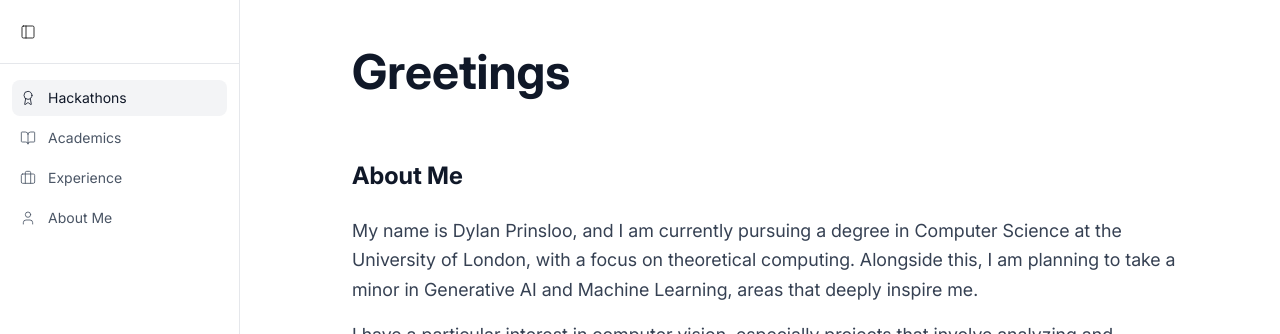
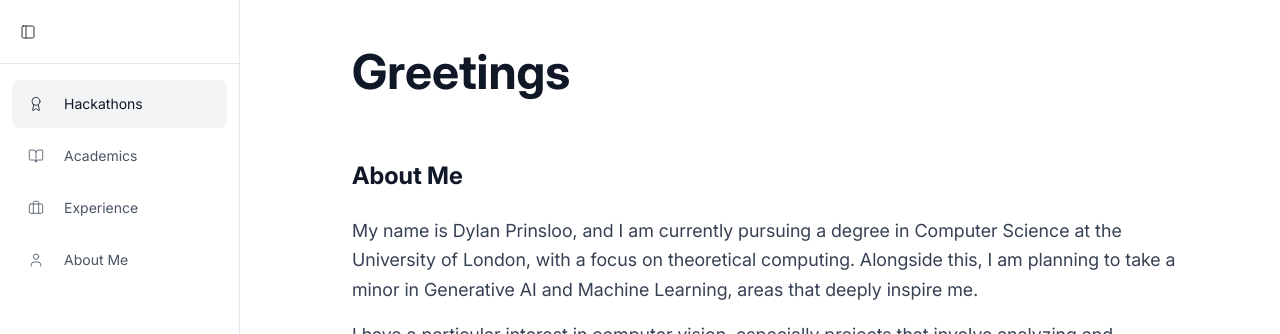
Before and after one commit to DylanPrinsloo/personal-website, a Next.js app in the folder dylan-main/: page / in a window 1280 px wide. Shown: the top 334 px of the page. Built offline with nearby package versions, Linux system fonts and the light colour scheme.

Commit message:
footer, sidebar and layout

```diff
--- a/dylan-main/src/app/layout.tsx
+++ b/dylan-main/src/app/layout.tsx
@@ -36,7 +36,7 @@ export default function RootLayout({
 }>) {
   return (
     <html lang="en" className={inter.className} suppressHydrationWarning>
-      <body>
+      <body className="overflow-x-hidden">
         <ThemeProvider
           attribute="class"
           defaultTheme="system"
--- a/dylan-main/src/components/footer/Footer.tsx
+++ b/dylan-main/src/components/footer/Footer.tsx
@@ -43,9 +43,9 @@ export default function Footer() {
 
   return (
     <footer
-      className="relative py-6 px-4 md:px-8"
+      className="relative py-6 px-4 md:px-8 "
       style={{
-        borderTop: "none"
+        borderTop: "none",
       }}
     >
       {/* Full-width border line that extends under the sidebar */}
@@ -54,7 +54,8 @@ export default function Footer() {
         style={{
           left: "-100vw",
           width: "200vw", // Full viewport width
-          zIndex: 0 // Ensure sidebar appears above this line
+          zIndex: 0, // Ensure sidebar appears above this line
+          marginTop: "2.5px"
         }}
       />
 
--- a/dylan-main/src/components/sidebar/Sidebar.tsx
+++ b/dylan-main/src/components/sidebar/Sidebar.tsx
@@ -42,12 +42,36 @@ export default function Sidebar({ sidebarOpen, setSidebarOpen }: SidebarProps) {
     );
   };
 
-  // Navigation items array
+  // Navigation items array with standardized icon styles
   const navItems = [
-    { href: "/hackathons", icon: <Award className="h-4 w-4 stroke-[1.25]" />, label: "Hackathons" },
-    { href: "/academics", icon: <BookOpen className="h-4 w-4 stroke-[1.25]" />, label: "Academics" },
-    { href: "/experience", icon: <Briefcase className="h-4 w-4 stroke-[1.25]" />, label: "Experience" },
-    { href: "/about", icon: <User className="h-4 w-4 stroke-[1.25]" />, label: "About Me" },
+    {
+      href: "/hackathons",
+      icon: <div className="w-8 h-8 flex items-center justify-center flex-shrink-0">
+              <Award className="h-4 w-4 stroke-[1.25]" />
+            </div>,
+      label: "Hackathons"
+    },
+    {
+      href: "/academics",
+      icon: <div className="w-8 h-8 flex items-center justify-center flex-shrink-0">
+              <BookOpen className="h-4 w-4 stroke-[1.25]" />
+            </div>,
+      label: "Academics"
+    },
+    {
+      href: "/experience",
+      icon: <div className="w-8 h-8 flex items-center justify-center flex-shrink-0">
+              <Briefcase className="h-4 w-4 stroke-[1.25]" />
+            </div>,
+      label: "Experience"
+    },
+    {
+      href: "/about",
+      icon: <div className="w-8 h-8 flex items-center justify-center flex-shrink-0">
+              <User className="h-4 w-4 stroke-[1.25]" />
+            </div>,
+      label: "About Me"
+    },
   ];
 
   // Reusable sidebar navigation content
@@ -58,18 +82,26 @@ export default function Sidebar({ sidebarOpen, setSidebarOpen }: SidebarProps) {
           key={item.href}
           href={item.href}
           className={cn(
-            "flex items-center p-2 rounded-md",
+            "flex items-center p-2 rounded-md relative",
             "text-gray-600 dark:text-gray-300",
             "hover:bg-gray-100 dark:hover:bg-gray-800",
             "hover:text-gray-900 dark:hover:text-white",
-            "transition-colors",
+            "transition-all duration-300 ease-in-out",
             collapsed && "justify-center",
             // First item active for demo
             index === 0 && "bg-gray-100 dark:bg-gray-800 text-gray-900 dark:text-white"
           )}
         >
           {item.icon}
-          {!collapsed && <span className="ml-3 text-sm">{item.label}</span>}
+          <span
+            className={cn(
+              "ml-3 text-sm whitespace-nowrap",
+              "transition-all duration-300 ease-in-out",
+              collapsed ? "opacity-0 w-0 overflow-hidden" : "opacity-100 w-auto"
+            )}
+          >
+            {item.label}
+          </span>
         </Link>
       ))}
     </nav>
@@ -96,11 +128,11 @@ export default function Sidebar({ sidebarOpen, setSidebarOpen }: SidebarProps) {
             variant="ghost"
             size="icon"
             onClick={toggleCollapsed}
-            className="h-8 w-8 rounded-md"
+            className="h-8 w-8 rounded-md transition-all duration-300 ease-in-out"
           >
             {collapsed ?
-              <PanelRight className="h-4 w-4 stroke-[1.25]" /> :
-              <PanelLeft className="h-4 w-4 stroke-[1.25]" />
+              <PanelRight className="h-4 w-4 stroke-[1.25] transition-transform duration-300" /> :
+              <PanelLeft className="h-4 w-4 stroke-[1.25] transition-transform duration-300" />
             }
           </Button>
         </div>
@@ -114,19 +146,24 @@ export default function Sidebar({ sidebarOpen, setSidebarOpen }: SidebarProps) {
         <div className="mt-auto border-t border-gray-200 dark:border-gray-800 p-3">
           <div className={cn(
             "flex items-center p-2 rounded-md",
+            "transition-all duration-300 ease-in-out",
             collapsed ? "justify-center" : "space-x-3"
           )}>
-            <Avatar className="h-8 w-8">
+            <Avatar className="h-8 w-8 flex-shrink-0">
               <AvatarImage src="/android-chrome-512x512.png" alt="DP" />
               <AvatarFallback>DP</AvatarFallback>
             </Avatar>
 
-            {!collapsed && (
-              <div className="overflow-hidden">
-                <p className="text-sm font-medium text-gray-900 dark:text-white truncate">Dylan Prinsloo</p>
-                <p className="text-xs text-gray-500 dark:text-gray-400 truncate">Computer Science</p>
-              </div>
-            )}
+            <div
+              className={cn(
+                "overflow-hidden",
+                "transition-all duration-300 ease-in-out",
+                collapsed ? "opacity-0 w-0" : "opacity-100 w-auto"
+              )}
+            >
+              <p className="text-sm font-medium text-gray-900 dark:text-white truncate">Dylan Prinsloo</p>
+              <p className="text-xs text-gray-500 dark:text-gray-400 truncate">Computer Science</p>
+            </div>
           </div>
         </div>
       </div>
@@ -148,7 +185,7 @@ export default function Sidebar({ sidebarOpen, setSidebarOpen }: SidebarProps) {
             {/* Footer with avatar */}
             <div className="mt-auto border-t border-gray-200 dark:border-gray-800 p-3">
               <div className="flex items-center p-2 rounded-md space-x-3">
-                <Avatar className="h-8 w-8">
+                <Avatar className="h-8 w-8 flex-shrink-0">
                   <AvatarImage src="/android-chrome-512x512.png" alt="DP" />
                   <AvatarFallback>DP</AvatarFallback>
                 </Avatar>
```
